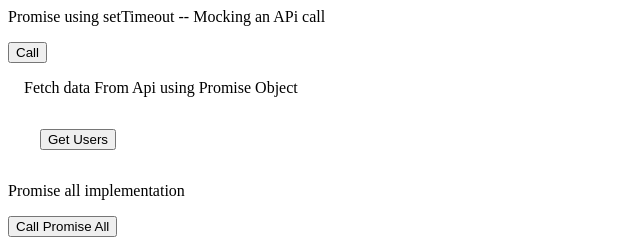
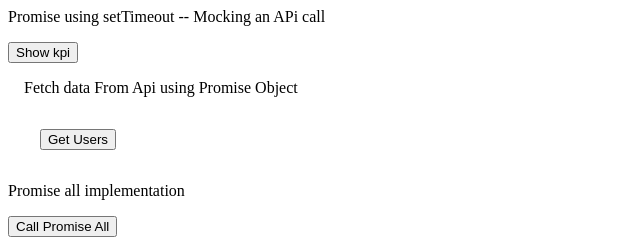
Before and after one commit to abhishek123mojumdar/Promise-and-Async, a website: page index.html in a window 1280 px wide. Shown: the top 240 px of the page, 0-640 px from the left. Drawn offline with Linux system fonts and the light colour scheme.

Commit message:
1 file modified

```diff
--- a/index.html
+++ b/index.html
@@ -1,6 +1,6 @@
 <div class="setTimeOutContainer">
   <p>Promise using setTimeout -- Mocking an APi call</p>
-  <button id="call">Call</button>
+  <button id="call">Show kpi</button>
   <div class="showResult">
     <p></p>
   </div>
```
